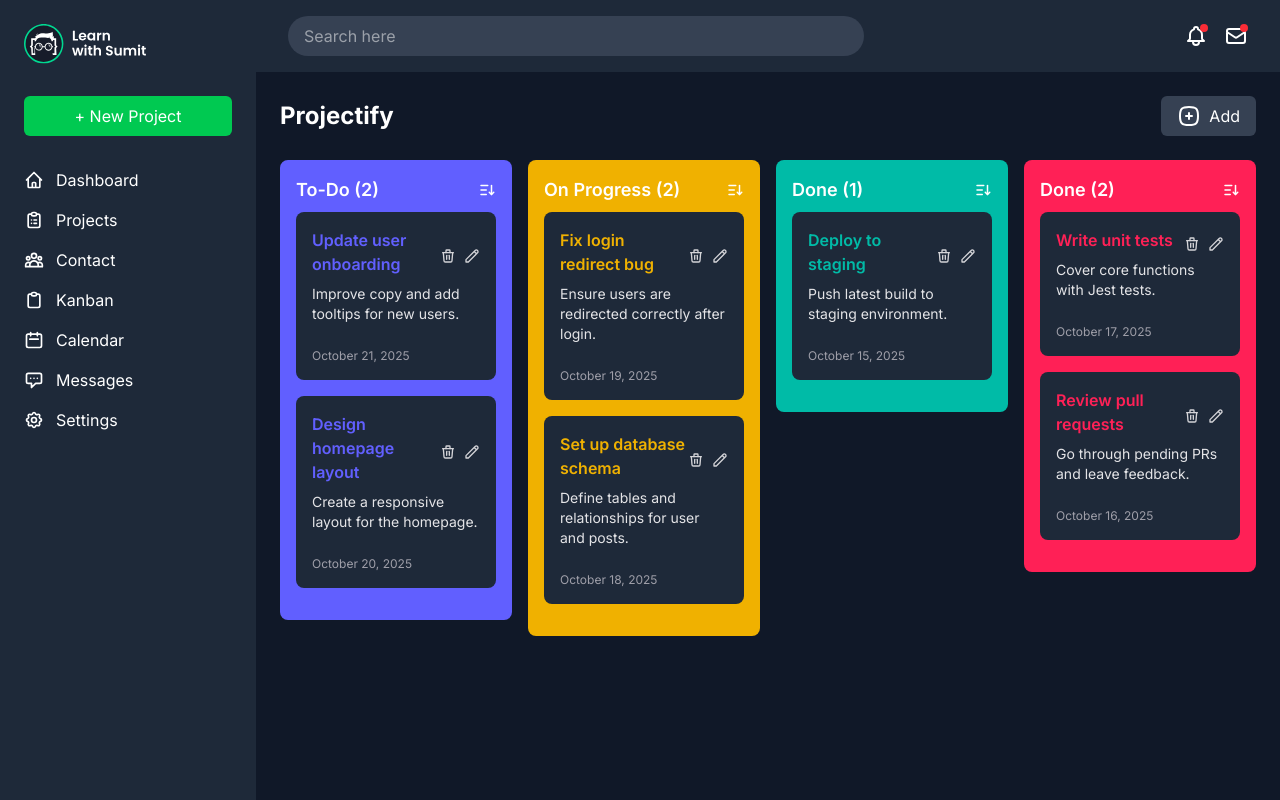
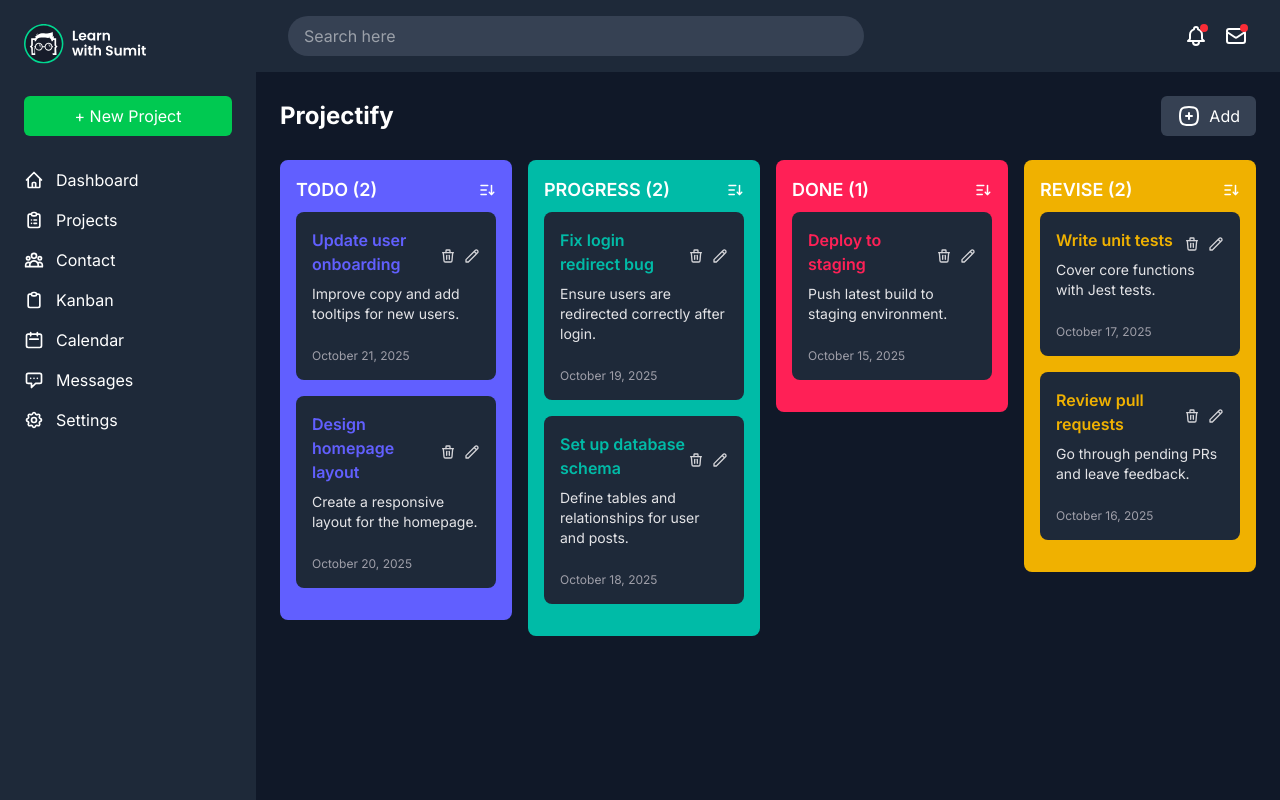
Before and after one commit to istiaq-tanim/all-projects, a React (Vite) app: page / in a window 1280 px wide. Built offline with nearby package versions, Linux system fonts and the light colour scheme.

Commit message:
refactor

```diff
--- a/src/components/TaskBoard/SingleTask.jsx
+++ b/src/components/TaskBoard/SingleTask.jsx
@@ -1,5 +1,4 @@
 
-import { colorClassesText } from '../../constatnt';
 import { useTask } from '../../hooks/useTask';
 import getFormatTime from './../../utils/getFormatTime';
 function SingleTask({ task, color, onHandleEdit }) {
@@ -13,7 +12,7 @@ function SingleTask({ task, color, onHandleEdit }) {
       return (
             <div className="mb-4 rounded-lg bg-gray-800 p-4">
                   <div className="flex justify-between">
-                        <h4 className={`mb-2 flex-1 font-semibold ${colorClassesText[color]}`}>
+                        <h4 className={`mb-2 flex-1 font-semibold ${color}`}>
                               {task.title}
                         </h4>
 
--- a/src/components/TaskBoard/TaskBoard.jsx
+++ b/src/components/TaskBoard/TaskBoard.jsx
@@ -1,18 +1,19 @@
 import { useState } from "react";
+import { colorClassesBackGround, colorClassesText } from "../../constatnt";
 import { useTask } from "../../hooks/useTask";
 import AddEditTaskModal from "./AddEditTaskModal";
 import AddTask from "./AddTask";
-import TaskColumn from "./TaskColumn";
+import TaskColumn from './TaskColumn';
 
 function TaskBoard() {
       const { tasks } = useTask()
       const [openModal, setOpenModal] = useState(false)
       const [editTask, setEditTask] = useState(null)
 
-      const todoTasks = tasks.filter(task => task.category === "todo")
-      const progressTasks = tasks.filter(task => task.category === "progress")
-      const doneTasks = tasks.filter(task => task.category === "done")
-      const reviseTasks = tasks.filter(task => task.category === "revise")
+      const getTaskBasedOnCategory = (category) => {
+            const categoriesTask = tasks.filter(task => task.category === category)
+            return categoriesTask
+      }
 
       const handleEdit = (task) => {
             setEditTask(task)
@@ -23,6 +24,8 @@ function TaskBoard() {
             setOpenModal(false)
             setEditTask(null)
       }
+
+      const categories = ["todo", "progress", "done", "revise"]
       return (
             <div className="mx-auto max-w-7xl p-6">
                   {
@@ -30,10 +33,11 @@ function TaskBoard() {
                   }
                   <AddTask onOpenModal={() => setOpenModal(true)}></AddTask>
                   <div class="-mx-2 mb-6 flex flex-wrap">
-                        <TaskColumn categoriesTask={todoTasks} onHandleEdit={handleEdit} color="indigo" title="To-Do"></TaskColumn>
-                        <TaskColumn categoriesTask={progressTasks} onHandleEdit={handleEdit} color="yellow" title="On Progress"></TaskColumn>
-                        <TaskColumn categoriesTask={doneTasks} onHandleEdit={handleEdit} color="teal" title="Done"></TaskColumn>
-                        <TaskColumn categoriesTask={reviseTasks} onHandleEdit={handleEdit} color="rose" title="Done"></TaskColumn>
+                        {
+                              categories.map((category) => (
+                                    <TaskColumn categoriesTask={getTaskBasedOnCategory(category)} onHandleEdit={handleEdit} background={colorClassesBackGround[category]} color={colorClassesText[category]} title={category}></TaskColumn>
+                              ))
+                        }
 
                   </div>
             </div >
--- a/src/components/TaskBoard/TaskColumn.jsx
+++ b/src/components/TaskBoard/TaskColumn.jsx
@@ -1,15 +1,14 @@
 import { useState } from "react"
-import { colorClassesBackGround } from "../../constatnt"
 import SingleTask from "./SingleTask"
 
-function TaskColumn({ color, categoriesTask, title, onHandleEdit }) {
+function TaskColumn({ color, categoriesTask, title, onHandleEdit, background }) {
       const [sortOrder, setSortOrder] = useState("desc")
       const sortedTask = [...categoriesTask].sort((a, b) => sortOrder === "desc" ? new Date(b.date) - new Date(a.date) : new Date(a.date) - new Date(b.date))
       return (
             <div className="mb-4 w-full px-2 sm:w-1/2 md:w-1/4">
-                  <div className={`rounded-lg ${colorClassesBackGround[color]} p-4 `}>
+                  <div className={`rounded-lg ${background} p-4`}>
                         <div className="mb-2 flex items-center justify-between">
-                              <h3 className="text-lg font-semibold">{title} ({categoriesTask.length})</h3>
+                              <h3 className="text-lg font-semibold">{title.toUpperCase()} ({categoriesTask.length})</h3>
                               <button onClick={() => setSortOrder(prev => prev === "asc" ? "desc" : "asc")}>
                                     <svg
                                           xmlns="http://www.w3.org/2000/svg"
--- a/src/constatnt.js
+++ b/src/constatnt.js
@@ -1,12 +1,12 @@
 export const colorClassesText = {
-      rose: 'text-rose-500',
-      teal: 'text-teal-500',
-      indigo: 'text-indigo-500',
-      yellow: 'text-yellow-500',
+      todo: 'text-indigo-500',
+      progress: 'text-teal-500',
+      done: 'text-rose-500',
+      revise: 'text-yellow-500',
 };
 export const colorClassesBackGround = {
-      rose: 'bg-rose-500',
-      teal: 'bg-teal-500',
-      indigo: 'bg-indigo-500',
-      yellow: 'bg-yellow-500',
+      todo: 'bg-indigo-500',
+      progress: 'bg-teal-500',
+      done: 'bg-rose-500',
+      revise: 'bg-yellow-500',
 };
```
